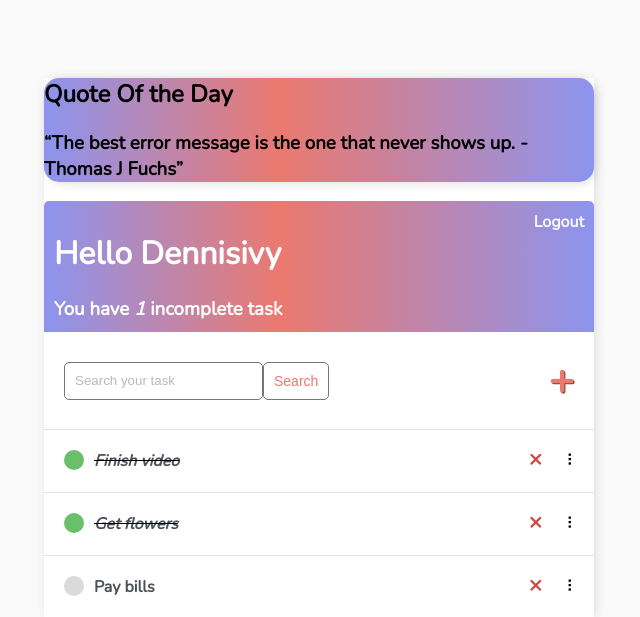
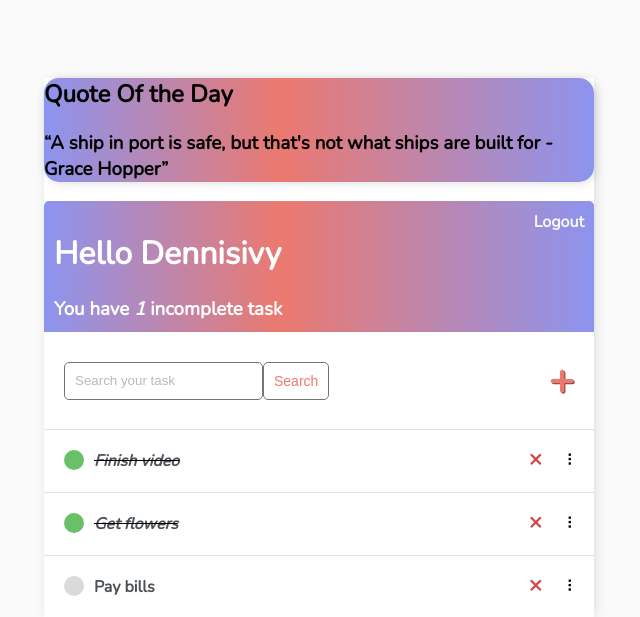
Before and after one commit to Abhishek-Gawande/Project-Musings, a Django app: page / in a window 1280 px wide. Shown: the top 617 px of the page, without its empty margins (321-961 px from the left). Run offline with Django 3.2, Linux system fonts and the light colour scheme; a user stored in the database is signed in; data comes from the database, SQL or seed files in the repository.

Commit message:
Update task_list.html

```diff
--- a/base/templates/base/task_list.html
+++ b/base/templates/base/task_list.html
@@ -1,7 +1,7 @@
 {% extends 'base/main.html' %} {% block content %}
 <div class="container2">
     <h2>Quote Of the Day</h2>
-    <h3><q>The best error message is the one that never shows up. - Thomas J Fuchs</q> </h3>
+    <h3><q>A ship in port is safe, but that's not what ships are built for - Grace Hopper</q> </h3>
 </div>
 
 
```
